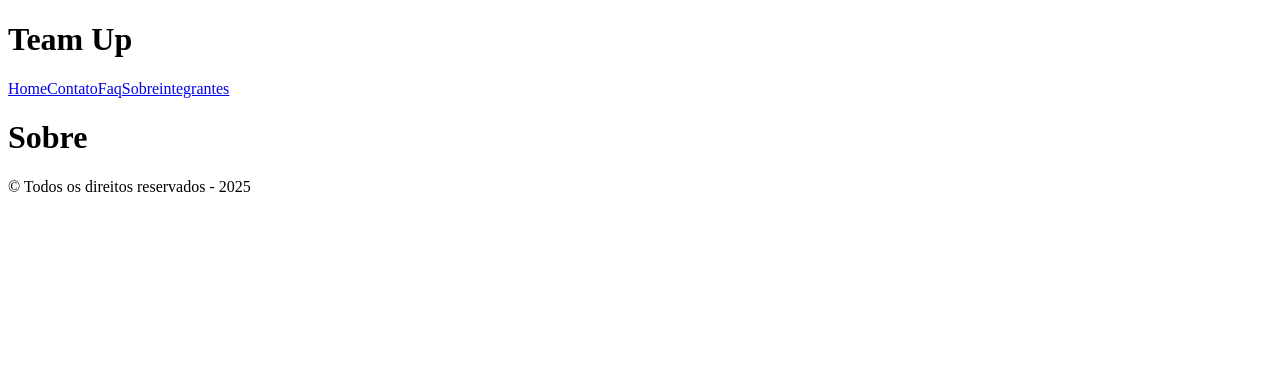
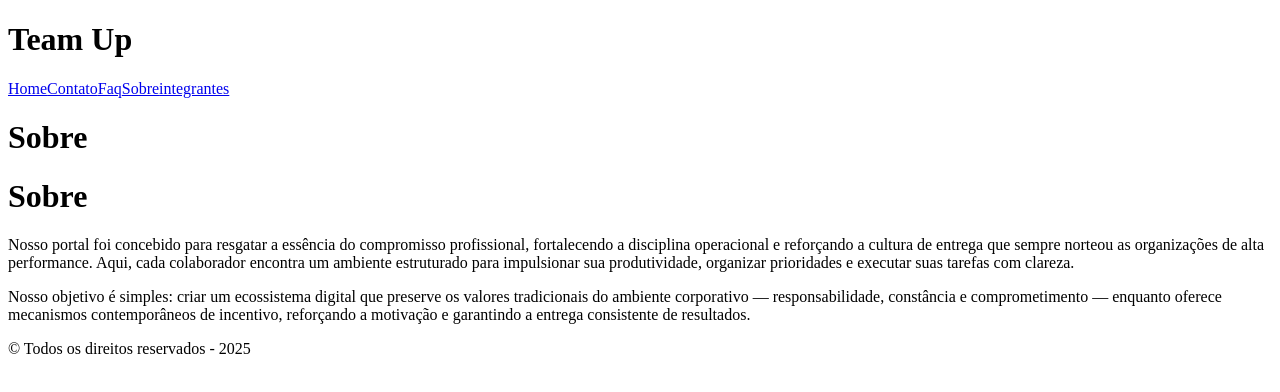
Before and after one commit to Felipe-Furlanetto0504/GS-Front-Segundo-Semestre, a React (Vite) app in the folder gs-front/: page /sobre in a window 1280 px wide. Shown: the top 392 px of the page. Built offline with nearby package versions, Linux system fonts and the light colour scheme.

Commit message:
feat: pagina sobre pronta

```diff
--- a/gs-front/src/routes/Sobre/index.tsx
+++ b/gs-front/src/routes/Sobre/index.tsx
@@ -1,14 +1,35 @@
 import { useEffect } from "react";
 
-export default function Sobre(){
-    useEffect(()=>{
-        document.title = "Sobre";
-    },[]);
+export default function Sobre() {
+  useEffect(() => {
+    document.title = "Sobre";
+  }, []);
 
-    return(
-        <main>
-            <h1>Sobre</h1>
-        </main>
-    );
-
+  return (
+    <main>
+      <h1>Sobre</h1>
+      <main>
+        <h1>Sobre</h1>
+        <div>
+          <section>
+            <p>
+              Nosso portal foi concebido para resgatar a essência do compromisso
+              profissional, fortalecendo a disciplina operacional e reforçando a
+              cultura de entrega que sempre norteou as organizações de alta
+              performance. Aqui, cada colaborador encontra um ambiente
+              estruturado para impulsionar sua produtividade, organizar
+              prioridades e executar suas tarefas com clareza.
+            </p>
+            <p>
+              Nosso objetivo é simples: criar um ecossistema digital que
+              preserve os valores tradicionais do ambiente corporativo —
+              responsabilidade, constância e comprometimento — enquanto oferece
+              mecanismos contemporâneos de incentivo, reforçando a motivação e
+              garantindo a entrega consistente de resultados.
+            </p>
+          </section>
+        </div>
+      </main>
+    </main>
+  );
 }
```
